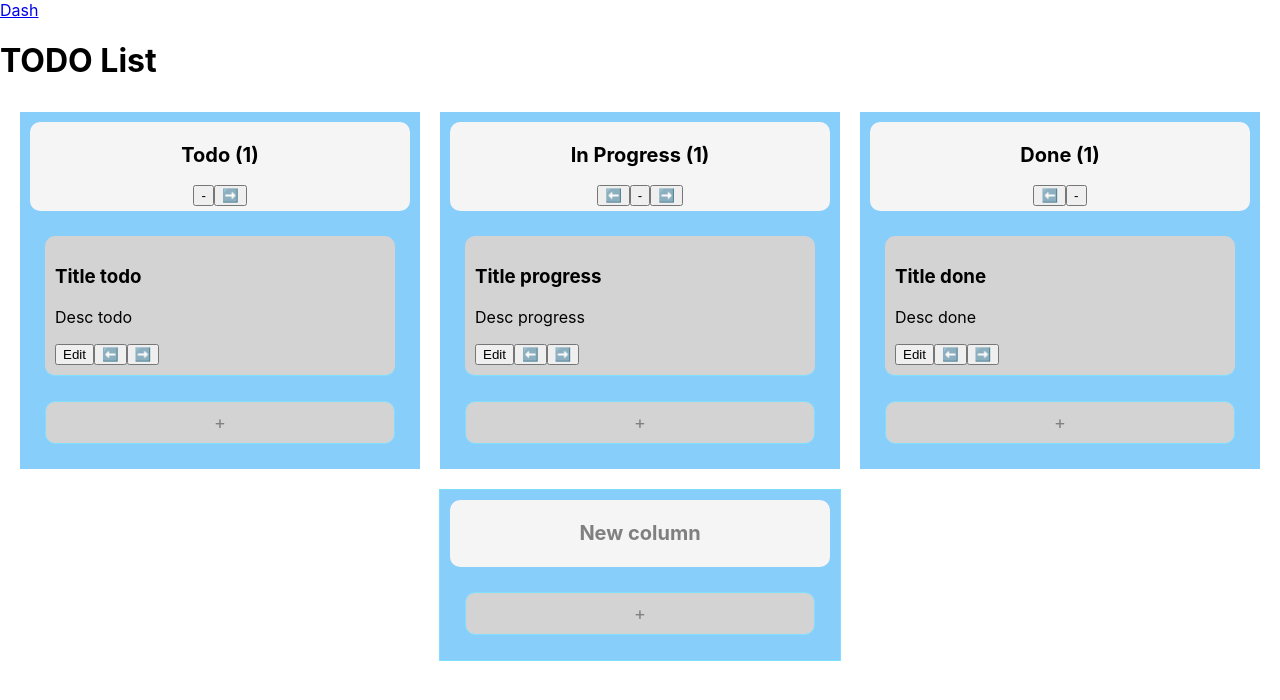
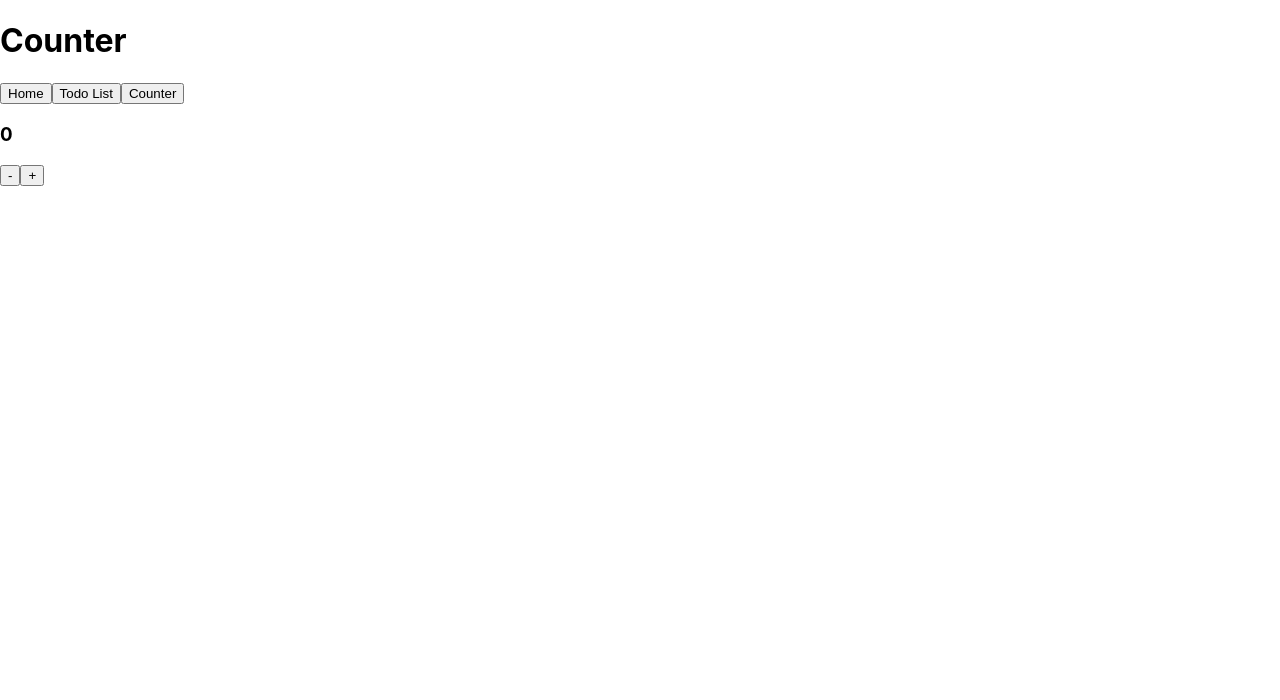
Before and after one commit to HugoLMTY/reactjs_ToDo, a React (Create React App) app: page /counter in a window 1280 px wide. Shown: the top 700 px of the page. Built offline with nearby package versions, Linux system fonts and the light colour scheme.

Commit message:
add navigation

```diff
--- a/src/App.js
+++ b/src/App.js
@@ -1,19 +1,35 @@
-import './App.css';
+// import './App.css';
 
 import Header from './pages/header';
 import TodoList from './pages/todoTable';
-// import Navigator from './config/routes';
+// // import Navigator from './config/routes';
 
-function App() {
+// function App() {
+// 	return (
+// 		<div>
+// 			<Header />
+// 			<TodoList />
+
+// 			{/* <Navigator /> */}
+
+// 		</div>
+// 	)
+// }
+
+// export default App;
+
+
+
+import { RouterProvider } from "react-router-dom";
+import router from "./config/router";
+
+export default function App() {
 	return (
 		<div>
+
+		<RouterProvider router={router}>
 			<Header />
-			<TodoList />
-
-			{/* <Navigator /> */}
-
+		</RouterProvider>
 		</div>
 	)
 }
-
-export default App;
--- a/src/pages/counter/index.js
+++ b/src/pages/counter/index.js
@@ -1,15 +1,12 @@
 import React, { useState, useEffect } from "react";
+import Nav from "../nav";
 
 const Counter = () => {
-
 	const [ count, setCount ] = useState(0);
 
 	useEffect(() => {
 		console.log(`${count} clicks`)
-	},
-	//* Tableau de dépendances (liste des states
-	[ count ]
-	)
+	}, [ count ])
 
 
 	//* Consomme - de ressources, good practice
@@ -20,6 +17,8 @@
 	return (
 		<div>
 			<h1>Counter</h1>
+
+			<Nav />
 
 			<h3> { count } </h3>
 
--- a/src/pages/header/index.js
+++ b/src/pages/header/index.js
@@ -1,26 +1,36 @@
 import React from 'react'
-
-import { Container, Navbar } from 'react-bootstrap'
-// import { Link } from 'react-router-dom'
+import { useNavigate } from "react-router-dom";
 
 const Header = ({ title = "Dash" }) => {
 
-	// const navigate = useNavigate()
+	const navigate = useNavigate()
 
 	return (
-		<Navbar bg="dark" variant="dark">
-			<Container>
-				<Navbar.Brand href="/">
-					{ title }
-				</Navbar.Brand>
 
-				{/* <button onClick={ () => navigate('/todo') }> To DO </button>
-				<button onClick={ () => navigate('/counter') }> Counter </button> */}
+		<div>
+			<h1 onClick={ () => navigate('/') }>{title}</h1>
 
-				{/* <Link to="/todo">List</Link> */}
-				{/* <Link to="/counter">Counter</Link> */}
-			</Container>
-		</Navbar>
+			<div>
+
+				<button onClick={ () => navigate('/todo')		}>Todo</button>
+				<button onClick={ () => navigate('/counter')	}>Counter</button>
+
+			</div>
+		</div>
+
+		// <Navbar bg="dark" variant="dark">
+		// 	<Container>
+		// 		<Navbar.Brand href="/">
+		// 			{ title }
+		// 		</Navbar.Brand>
+
+		// 		{/* <button onClick={ () => navigate('/todo') }> To DO </button>
+		// 		<button onClick={ () => navigate('/counter') }> Counter </button> */}
+
+		// 		{/* <Link to="/todo">List</Link> */}
+		// 		{/* <Link to="/counter">Counter</Link> */}
+		// 	</Container>
+		// </Navbar>
 
 	)
 }
--- /dev/null
+++ b/src/pages/nav/index.js
@@ -0,0 +1,36 @@
+import React from "react";
+import { useNavigate } from "react-router-dom";
+
+const pages = [
+	{
+		name: "Home",
+		path: "/"
+	},
+	{
+		name: "Todo List",
+		path: "/"
+	},
+	{
+		name: "Counter",
+		path: "/counter"
+	},
+]
+
+
+
+const Nav = () => {
+	const navigate = useNavigate()
+
+
+	return (
+		<div>
+			{pages.map((page, index) => (
+				<button key={index} onClick={() => navigate(page.path)}>
+					{page.name}
+				</button>
+			))}
+		</div>
+	)
+}
+
+export default Nav
--- a/src/pages/todoTable/index.js
+++ b/src/pages/todoTable/index.js
@@ -2,6 +2,7 @@
 import React, { useState, useEffect } from 'react'
 
 //? Imports
+import Nav from '../nav'
 import './style.css'
 
 //? Packages
@@ -33,6 +34,8 @@
 */
 
 /*
+	* https://cours-react.notion.site/cours-react/React-12cf40e60c284508b958256886728406
+
 	TODO -------------
 	? Handling
 	* Handle la position du ticket sur le
@@ -461,15 +464,19 @@
 	}
 	//#endregion
 
+	//#region --------------- RETURN ---------------
 	return (
 		<div>
 			<h1> TODO List </h1>
+
+			<Nav />
 
 			<DragDropContext onDragEnd={($event) => updateTicketPosition($event)}>
 				{ getColumns(List) }
 			</DragDropContext>
 		</div>
 	)
+	//#endregion
 }
 
 //#region --------------- SWAL ---------------
```
Also changed, not shown: src/config/router.js (renamed from src/config/routes.js, +2 -11 lines).
